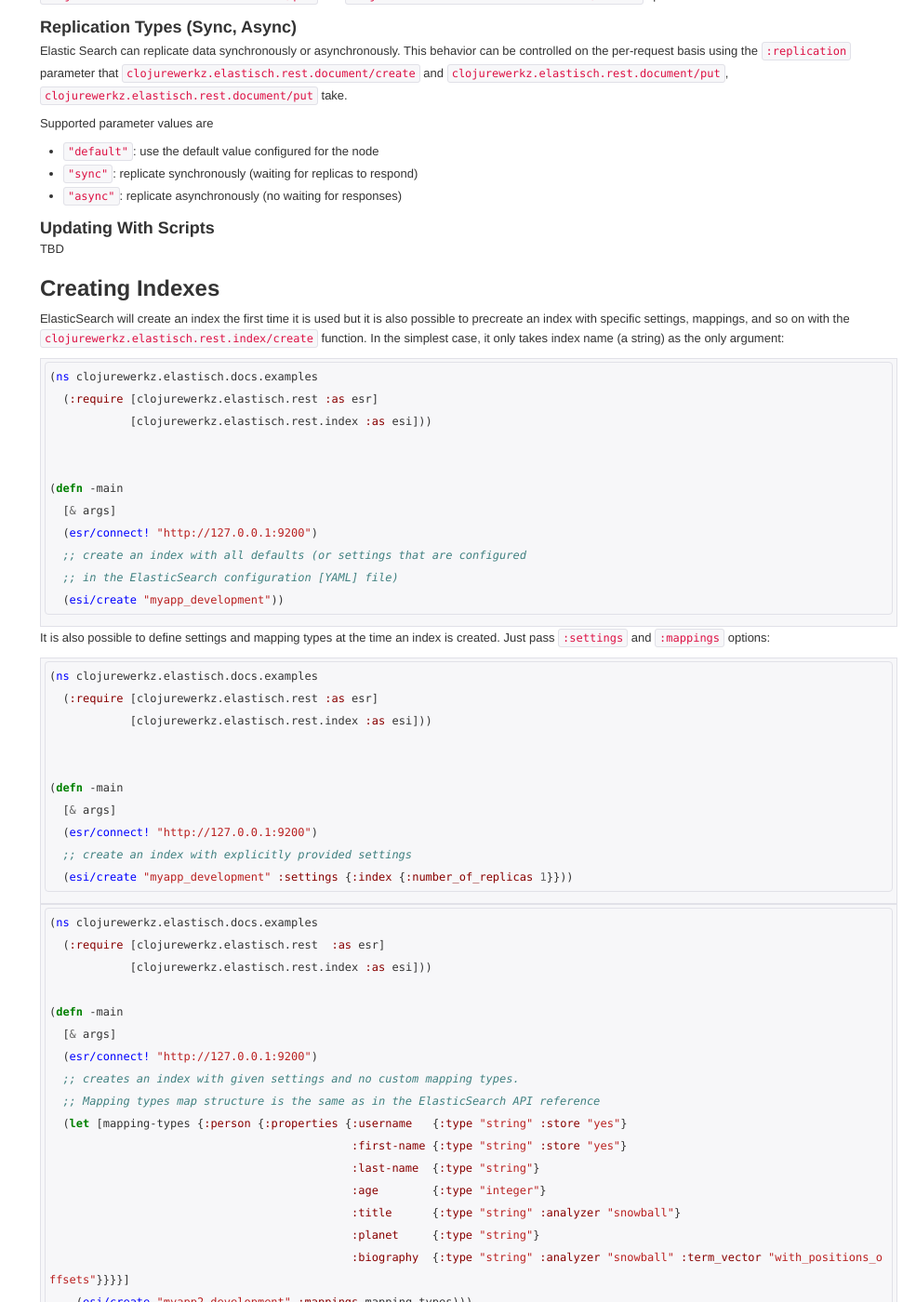
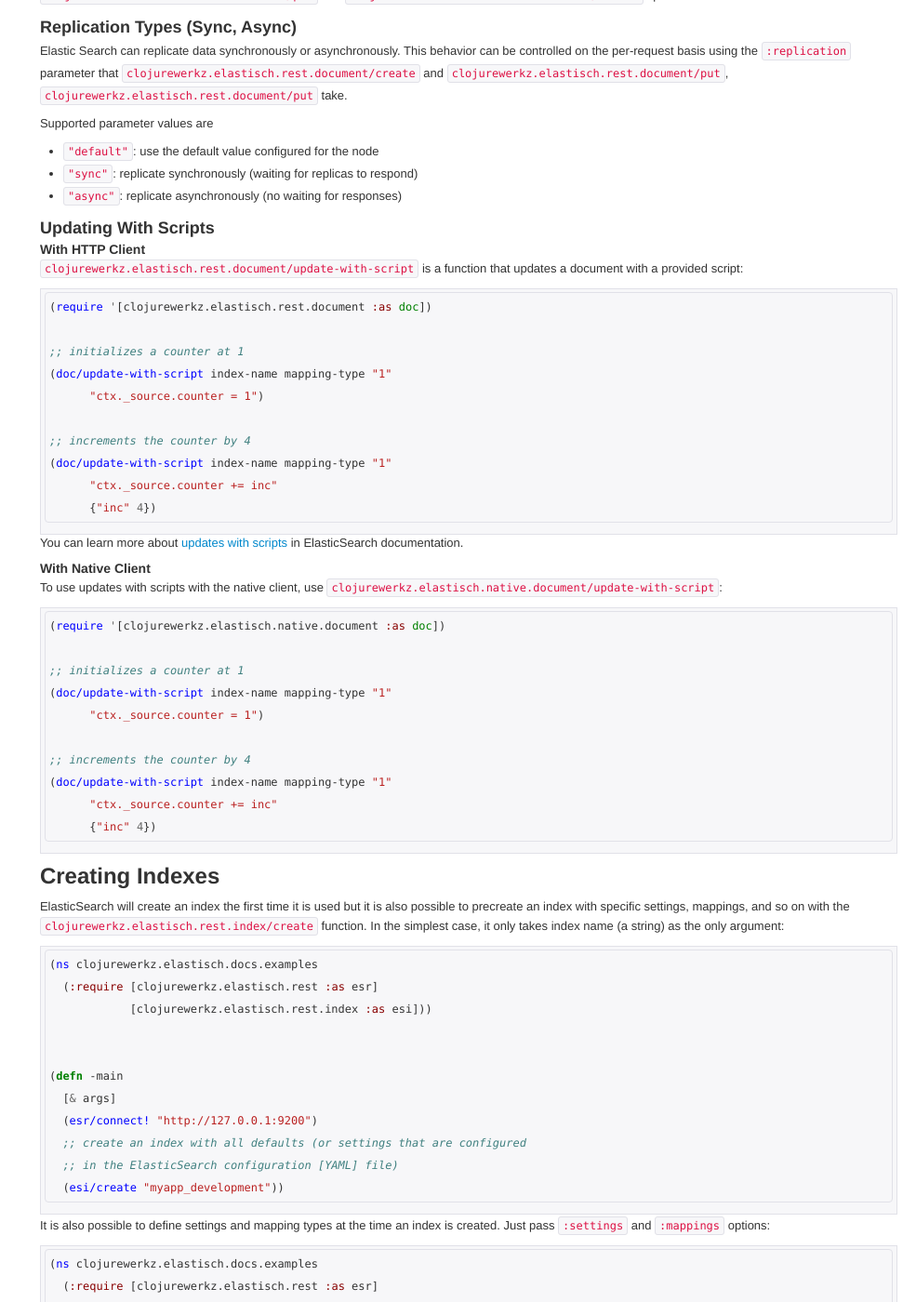
Before and after one commit to clojurewerkz/elastisch.docs, a Jekyll site: the page built from articles/indexing.md, in a window 1280 px wide and 1400 px high, scrolled down 3172 px. Shown: the whole window at 93% size, without its empty margins (295-1280 px from the left). Built offline with Jekyll 4.4.1, drawn with Linux system fonts in a browser that asks for light colours; some web fonts are replaced; Markdown is read by kramdown in place of the engine named in the settings; comment, search, counter and statistics services are not loaded; some of the changed text lies outside the part shown.

Commit message:
Document Update With Scripts
New in 1.1

````diff
--- a/articles/indexing.md
+++ b/articles/indexing.md
@@ -210,7 +210,44 @@
 
 ### Updating With Scripts
 
-TBD
+#### With HTTP Client
+
+`clojurewerkz.elastisch.rest.document/update-with-script` is a function
+that updates a document with a provided script:
+
+``` clojure
+(require '[clojurewerkz.elastisch.rest.document :as doc])
+
+;; initializes a counter at 1
+(doc/update-with-script index-name mapping-type "1"
+      "ctx._source.counter = 1")
+
+;; increments the counter by 4
+(doc/update-with-script index-name mapping-type "1"
+      "ctx._source.counter += inc"
+      {"inc" 4})
+```
+
+You can learn more about [updates with scripts](http://www.elasticsearch.org/guide/reference/api/update/) in ElasticSearch
+documentation.
+
+#### With Native Client
+
+To use updates with scripts with the native client, use `clojurewerkz.elastisch.native.document/update-with-script`:
+
+``` clojure
+(require '[clojurewerkz.elastisch.native.document :as doc])
+
+;; initializes a counter at 1
+(doc/update-with-script index-name mapping-type "1"
+      "ctx._source.counter = 1")
+
+;; increments the counter by 4
+(doc/update-with-script index-name mapping-type "1"
+      "ctx._source.counter += inc"
+      {"inc" 4})
+```
+
 
 
 ## Creating Indexes
````
